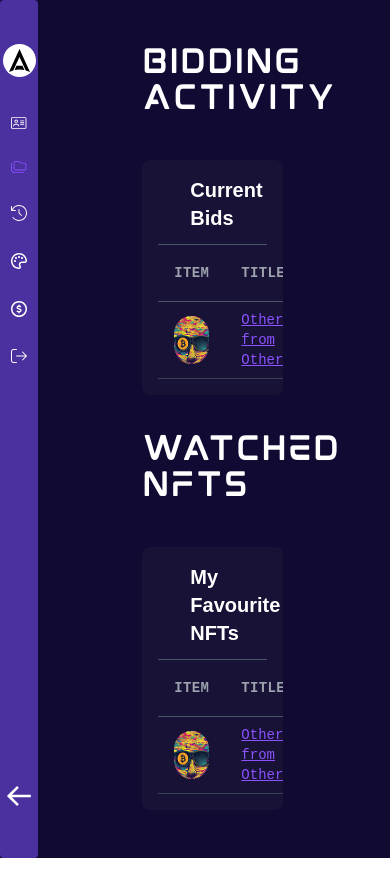
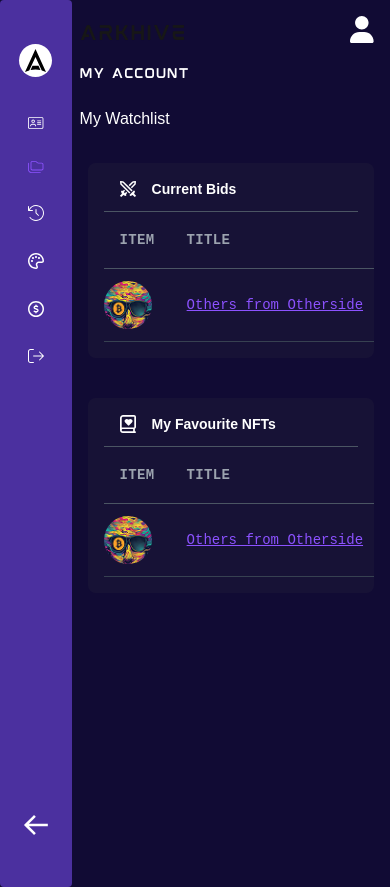
Before and after one commit to VALKONX13/NFT-marketplace-frontEnd, a Next.js app: page /user-account/my-watchlist in a window 390 px wide. Before the commit the page ends 858 px from the top, so only its background shows below. Built offline with nearby package versions, Linux system fonts and the light colour scheme.

Commit message:
/user-account/my-watchlist -> responsive + animations

```diff
--- a/src/components/OverlappingAvatars/index.tsx
+++ b/src/components/OverlappingAvatars/index.tsx
@@ -14,7 +14,7 @@ const OverlappingAvatars = ({ images }: { images: string[] }) => {
             alt="Avatar"
             width={32}
             height={32}
-            className="rounded-full w-12 h-12 object-cover"
+            className="rounded-full w-12 h-12 object-cover aspect-square"
           />
         ))}
       </div>
--- a/src/components/Table/index.tsx
+++ b/src/components/Table/index.tsx
@@ -15,7 +15,7 @@ export default function Table({ columns, data, title, icon }: TableProps) {
     <div className="w-full overflow-x-auto rounded-lg bg-[#474747]/13 p-4 text-white">
       <div className="flex items-center gap-4 px-4 pb-3 border-b border-gray-600">
         {icon}
-        <h2 className="text-xl font-semibold text-white ">{title}</h2>
+        <h2 className="lg:text-xl text-sm font-semibold text-white overflow-scroll">{title}</h2>
       </div>
       <table className="w-full text-left text-sm">
         <thead className="border-b border-gray-600 text-gray-400">
@@ -37,7 +37,7 @@ export default function Table({ columns, data, title, icon }: TableProps) {
               className="border-b border-gray-700 hover:bg-[#1a1040] text-gray-500 font-azeret"
             >
               {columns.map((col) => (
-      <td key={col} className="px-4 py-2">
+                <td key={col} className="py-3 aspect-square">
                   {col === "Items" && Array.isArray(row[col]) ? (
                     <OverlappingAvatars images={row[col]} />
                   ) : (
@@ -47,7 +47,6 @@ export default function Table({ columns, data, title, icon }: TableProps) {
               ))}
             </tr>
           ))}
-
         </tbody>
       </table>
     </div>
--- a/src/pages/user-account/my-watchlist.tsx
+++ b/src/pages/user-account/my-watchlist.tsx
@@ -3,25 +3,30 @@ import React from "react";
 import MockData from "@/utils/mockData";
 import { motion } from "framer-motion";
 import Table from "@/components/Table";
+import Header from "@/components/Header";
 
 function MyWatchlist() {
   return (
-    <div className="bg-redark-navy grid grid-cols-12 gap-8 h-auto">
+    <div className="bg-redark-navy grid md:grid-cols-12 sm:grid-cols-8 grid-cols-5 md:gap-8 gap-2 h-auto">
       <Sidebar
         dividerTitles={["My Account"]}
         navItems={[MockData.userAccountSideBarItems]}
         button={false}
-        className="col-start-1 col-end-3"
+        className="col-span-1 md:col-span-2 lg:col-span-3"
       />
+      <div className="md:col-span-10 lg:col-span-9 sm:col-span-7 col-span-4">
+        <Header searchBar={false} wallet={false} />
         <motion.div
-        className="p-10 min-h-screen text-white col-span-9 py-4 flex flex-col justify-center"
+          className="lg:p-10 min-h-screen text-white col-span-9 py-4 flex flex-col lg:justify-center"
           initial={{ opacity: 0 }}
           animate={{ opacity: 1 }}
           transition={{ duration: 0.5 }}
         >
+          <p className="flex lg:hidden font-mokoto text-xs pb-6 pt-2">My Account</p>
+          <p className="mb-2 flex lg:hidden">My Watchlist</p>
           <div className="flex flex-col  col-span-12">
-          <div className="space-y-10 p-8">
-            <h1 className="text-3xl font-md mb-10 font-mokoto uppercase">
+            <div className="space-y-10 lg:p-8 py-6 pr-4 pl-2">
+              <h1 className="text-3xl hidden lg:flex font-md mb-10 font-mokoto uppercase">
                 Bidding Activity
               </h1>
               <Table
@@ -51,7 +56,7 @@ function MyWatchlist() {
                   </svg>
                 }
               />
-            <h1 className="text-3xl font-md mb-10 font-mokoto uppercase">
+              <h1 className="text-3xl hidden lg:flex font-md mb-10 font-mokoto uppercase">
                 Watched NFTs
               </h1>
               <Table
@@ -85,6 +90,7 @@ function MyWatchlist() {
           </div>
         </motion.div>
       </div>
+    </div>
   );
 }
 
--- a/src/pages/user-account/personal-details.tsx
+++ b/src/pages/user-account/personal-details.tsx
@@ -78,13 +78,16 @@ export default function UserAccount() {
       />
       <div className="md:col-span-10 lg:col-span-9 sm:col-span-7 col-span-4">
         <Header searchBar={false} wallet={false} />
+
         <motion.div
           className="md:py-10 min-h-screen text-white col-span-9 py-4 flex flex-col"
           initial={{ opacity: 0 }}
           animate={{ opacity: 1 }}
           transition={{ duration: 0.5 }}
         >
-          <p className="inline md:hidden font-mokoto text-xs">My Account</p>
+          <p className="block md:hidden mt-2 text-white font-mokoto text-xs uppercase mb-4">
+            My Account
+          </p>
           <p className="inline md:hidden text-sm my-6">Personal Details</p>
           <h1 className="md:text-3xl text-xl font-md mb-10 font-mokoto uppercase hidden md:inline">USER CREDENTIALS</h1>
           <motion.div
@@ -96,7 +99,6 @@ export default function UserAccount() {
             <p className="block md:hidden text-center text-white font-mokoto text-xs uppercase mb-4">
               My Account
             </p>
-
             <h2 className="text-xl font-md font-mokoto 2xl:mb-20 md:mb-10 mb-5 hidden md:flex">
               AVATAR
             </h2>
--- a/src/utils/mockData.tsx
+++ b/src/utils/mockData.tsx
@@ -376,7 +376,7 @@ const MockData = {
   biddingActivityTableData: [
     {
       Title: (
-        <p className="text-redark-purple underline">Others from Otherside</p>
+        <p className="text-redark-purple underline w-max px-4">Others from Otherside</p>
       ),
       Item: (
         <Image
```
Lines whose indentation alone changed are shown as unchanged.
